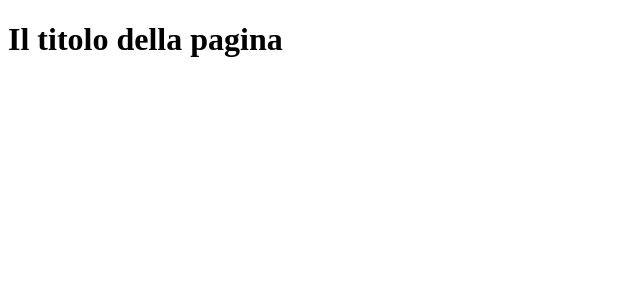
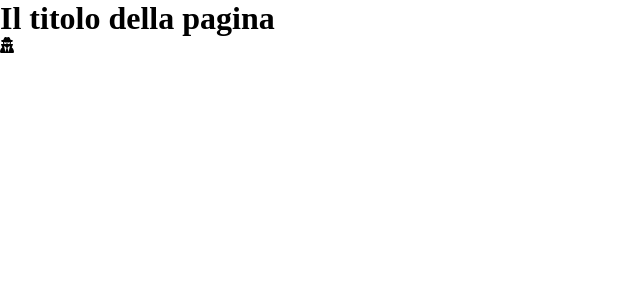
Before and after one commit to RaimondoCosma/proj-html-vuejs, a Vue app: page / in a window 1280 px wide. Shown: the top 300 px of the page, without its empty margins (0-640 px from the left). Built offline with nearby package versions, Linux system fonts and the light colour scheme.

Commit message:
Crea scaffoldin e installa fontAwesome

```diff
--- a/package.json
+++ b/package.json
@@ -9,6 +9,11 @@
     "preview": "vite preview"
   },
   "dependencies": {
+    "@fortawesome/fontawesome-svg-core": "^6.2.1",
+    "@fortawesome/free-brands-svg-icons": "^6.2.1",
+    "@fortawesome/free-regular-svg-icons": "^6.2.1",
+    "@fortawesome/free-solid-svg-icons": "^6.2.1",
+    "@fortawesome/vue-fontawesome": "^3.0.2",
     "vue": "^3.2.41"
   },
   "devDependencies": {
--- a/src/App.vue
+++ b/src/App.vue
@@ -1,18 +1,20 @@
 <script>
-import PageTitle from './components/PageTitle.vue';
+import PageTitle from "./components/PageTitle.vue";
 
 export default {
   components: {
-    PageTitle
-  }
-}
+    PageTitle,
+  },
+};
 </script>
 
 <template>
   <div>
-    <PageTitle/>
+    <PageTitle />
+    <font-awesome-icon icon="fa-solid fa-user-secret" />
   </div>
 </template>
 
-<style scoped>
+<style lang="scss">
+@import "./style/global.scss";
 </style>
--- a/src/main.js
+++ b/src/main.js
@@ -1,4 +1,13 @@
 import { createApp } from "vue";
 import App from "./App.vue";
 
-createApp(App).mount("#app");
+/* import the fontawesome core */
+import { library } from "@fortawesome/fontawesome-svg-core";
+/* import font awesome icon component */
+import { FontAwesomeIcon } from "@fortawesome/vue-fontawesome";
+/* import specific icons */
+import { faUserSecret } from "@fortawesome/free-solid-svg-icons";
+/* add icons to the library */
+library.add(faUserSecret);
+
+createApp(App).component("font-awesome-icon", FontAwesomeIcon).mount("#app");
```
Also changed, not shown: src/components/footer/AppFooter.vue (added), src/components/header/AppHeader.vue (added), src/components/main/AppMain.vue (added), 1 other file (tests, documents, lock files or other folders).
